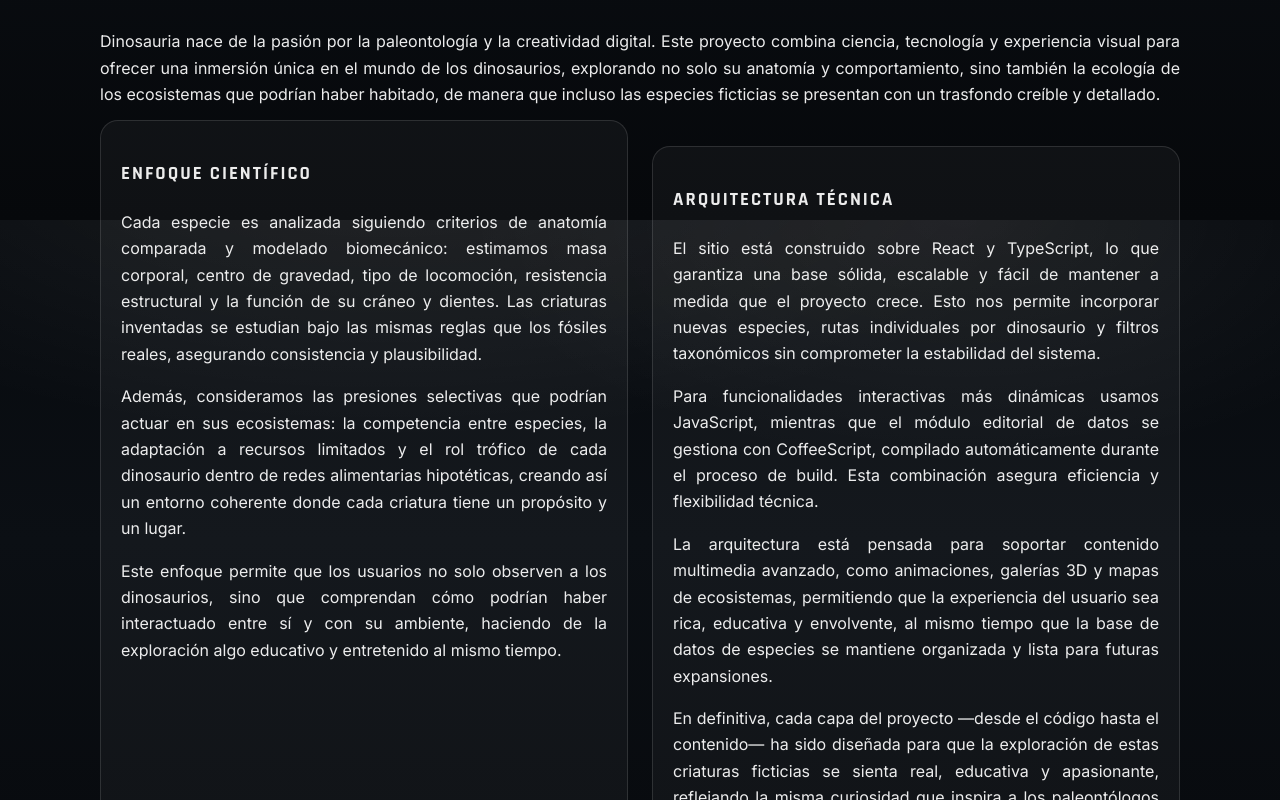
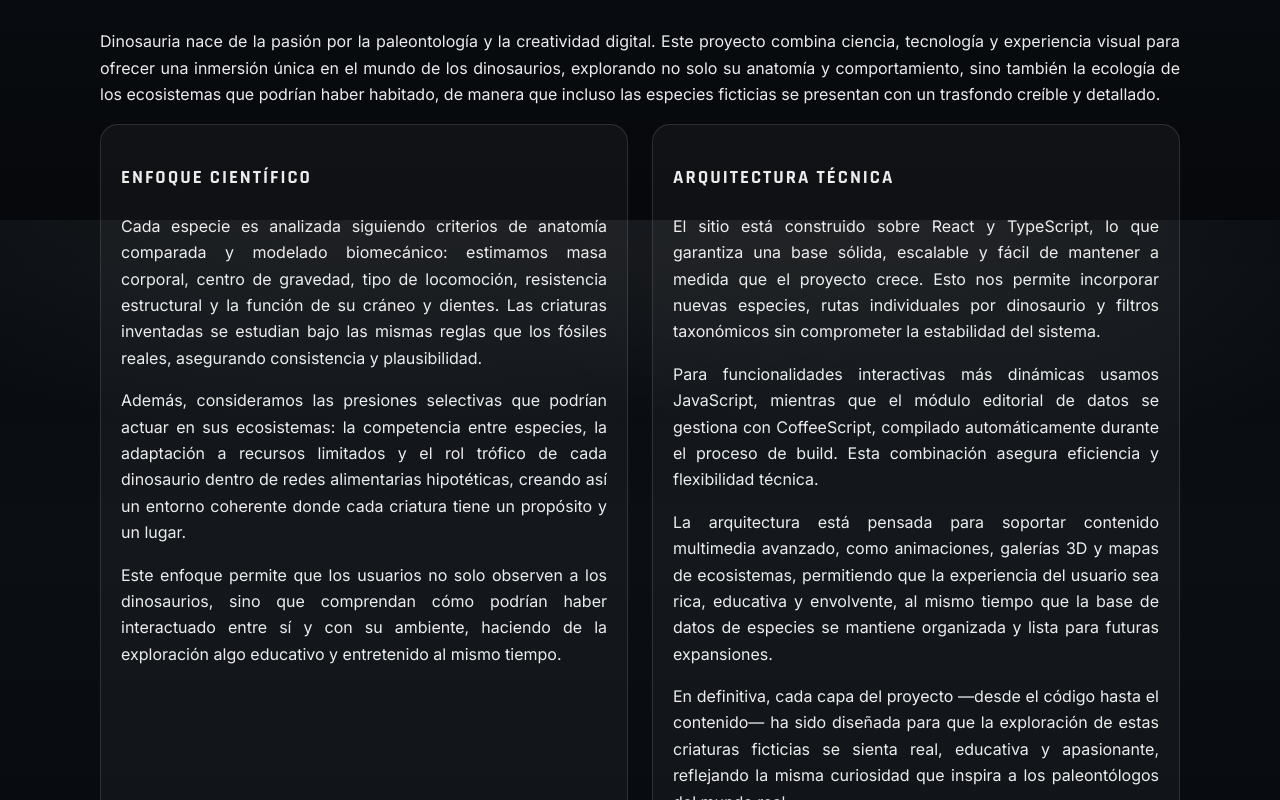
Before and after one commit to lu-developer476/Dinosauria, a React (Vite) app: page / in a window 1280 px wide. Shown: the part 580-1380 px from the top of the page. Built offline with nearby package versions, Linux system fonts and the light colour scheme.

Commit message:
Align heights of paired information cards

```diff
--- a/src/styles.css
+++ b/src/styles.css
@@ -959,3 +959,19 @@ section[id]{scroll-margin-top:90px}
   .profile-gallery-layout { padding: 0 18px; }
   .reading-z > section:not(.hero) .container > .h2 { max-width: 100%; }
 }
+
+
+/* Alturas uniformes para las parejas de tarjetas editoriales */
+.reading-z #sobre .cards,
+.reading-z #linea-tiempo .cards {
+  align-items: stretch;
+}
+.reading-z #sobre .cards > .card,
+.reading-z #linea-tiempo .cards > .timeline-card {
+  height: 100%;
+  min-width: 0;
+}
+.reading-z #sobre .cards > .card,
+.reading-z #linea-tiempo .cards > .timeline-card {
+  transform: none;
+}
```
